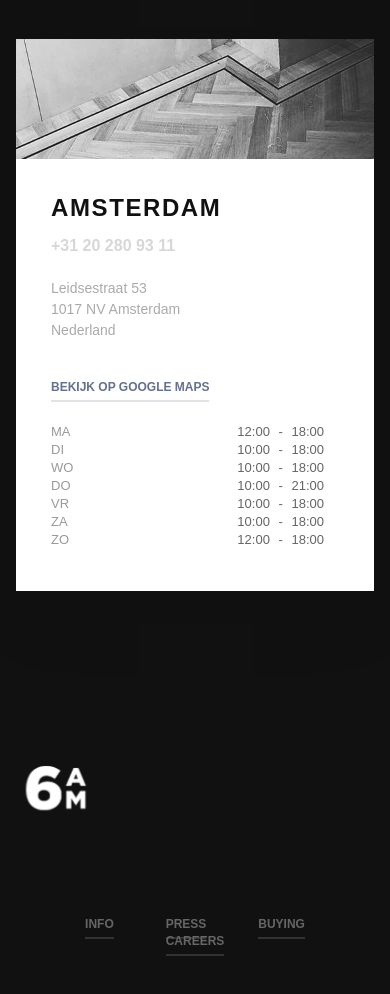
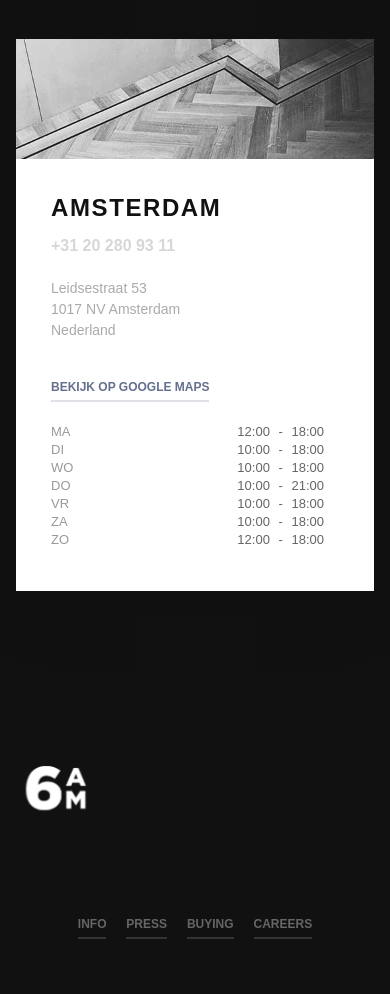
Before and after one commit to diederikeen/6amstores, a website: page resources/html/index.html in a window 390 px wide. Drawn offline with nearby package versions, Linux system fonts and the light colour scheme; files that its build step writes are made by us from their sources; no server answers; files whose address does not match are found by name.

Commit message:
changed link styles so it fits better on mobile

```diff
--- a/resources/sass/modules/_m-links.scss
+++ b/resources/sass/modules/_m-links.scss
@@ -1,5 +1,9 @@
 .m-links{
-    padding: 24px 0 48px;
+    padding: 24px 0 124px;
+
+    @include breakpoint($bp-laptop){
+        padding: 24px 0 48px;
+    }
 
     ul{
         width: 100%;
@@ -7,7 +11,12 @@
 
         li{
             display: inline-block;
-            padding: 0 24px;
+            padding: 0 8px;
+
+            @include breakpoint($bp-tablet){
+                padding: 0 24px;
+
+            }
         }
 
         a{
```
Also changed, not shown: build/assets/css/main-screen.css, 1 other file.
